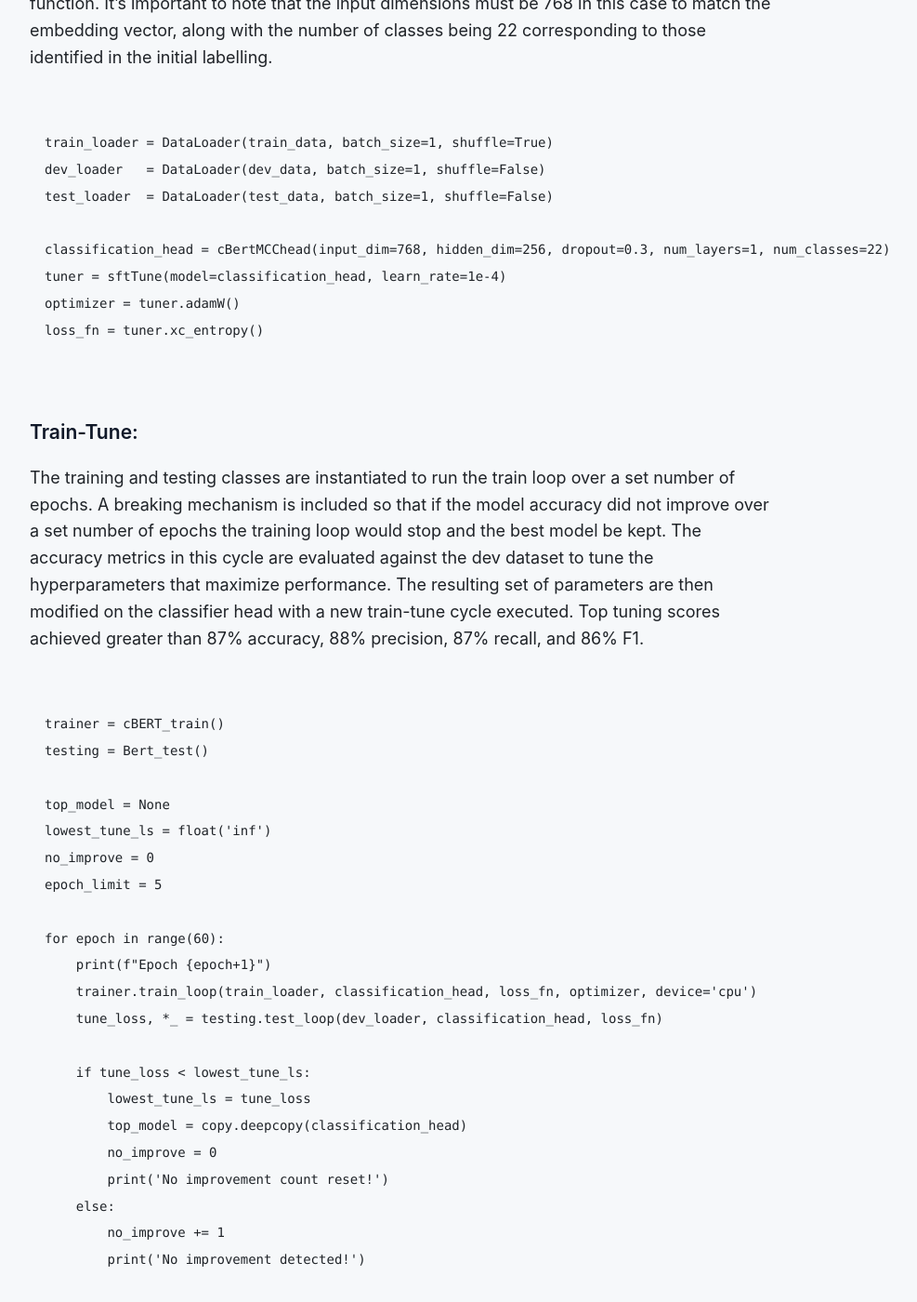
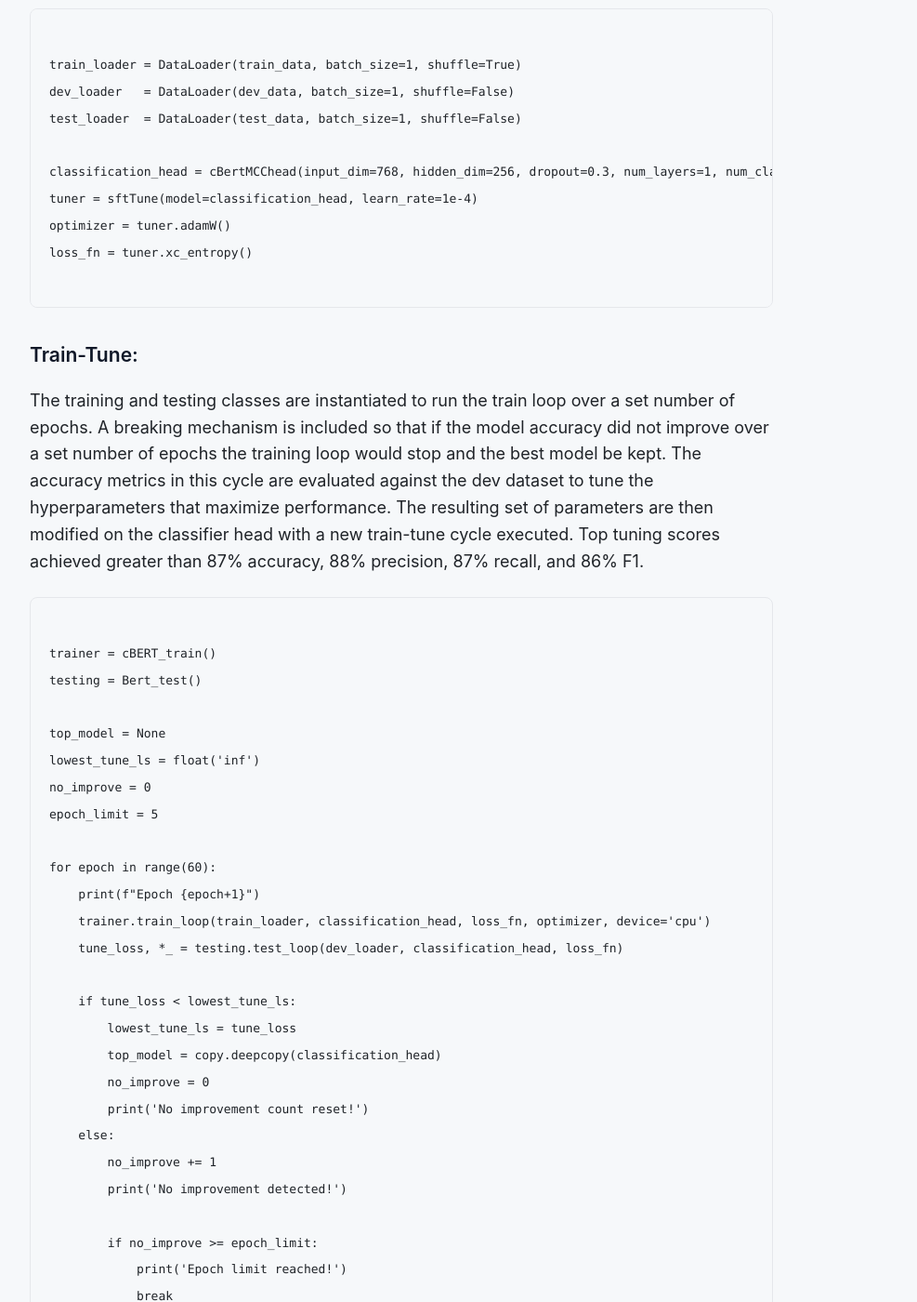
Before and after one commit to edjpman/edjpman.github.io, a Jekyll site: the page built from medVec/index.md, in a window 1280 px wide and 1400 px high, scrolled down 9651 px. Shown: the whole window at 93% size, without its empty margins (208-1195 px from the left). Built offline with Jekyll 4.4.1, drawn with Linux system fonts in a browser that asks for light colours; nearby versions of some CDN libraries; formulas are drawn with MathJax 3.

Commit message:
Adding phase 3 code

```diff
--- a/assets/css/modern.css
+++ b/assets/css/modern.css
@@ -142,3 +142,46 @@ footer {
   border-top: 1px solid #e5e7eb;
   padding-top: 16px;
 }
+
+/* Code block containers */
+pre {
+  background-color: #f6f8fa;
+  border: 1px solid #e5e7eb;
+  border-radius: 8px;
+  padding: 16px 20px;
+  overflow-x: auto;
+  margin: 24px 0;
+}
+
+pre code {
+  background: none;
+  padding: 0;
+  font-size: 13px;
+  line-height: 1.6;
+}
+
+/* Inline code */
+code:not(pre code) {
+  background-color: #f0f4f8;
+  padding: 2px 6px;
+  border-radius: 4px;
+  font-size: 0.88em;
+}
+
+/* Section dividers */
+hr {
+  border: none;
+  border-top: 1px solid #e5e7eb;
+  margin: 40px 0;
+}
+
+/* Small caption text */
+small {
+  display: block;
+  margin-top: -16px;
+  margin-bottom: 24px;
+  color: #6e7781;
+  font-size: 13px;
+  text-align: center;
+  line-height: 1.5;
+}
```
Also changed, not shown: medVec/index.md (+1 -1 lines).
